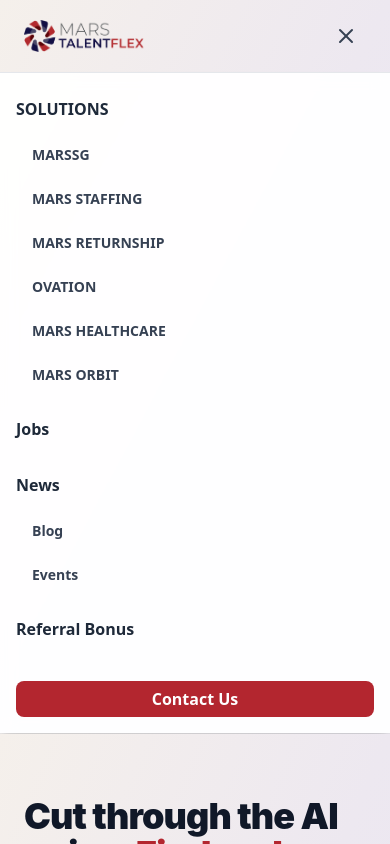
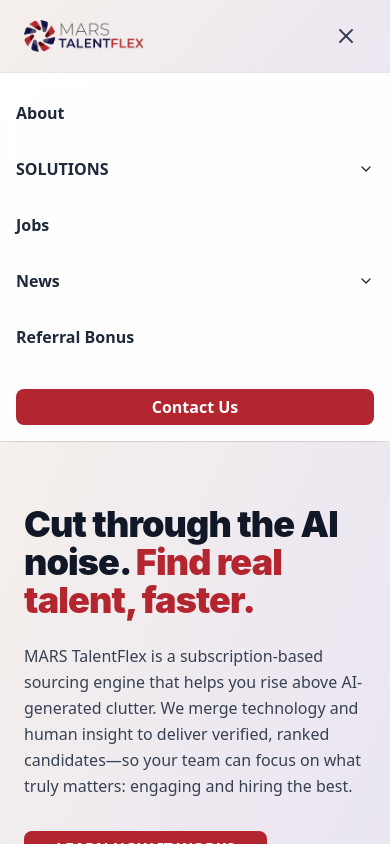
Before and after one commit to Nexuses/mars-page-new, a Next.js app: page / in a window 390 px wide. Both pictures are taken after a click on the button "Toggle menu". Shown: the top 844 px of the page. Built offline with nearby package versions, Linux system fonts and the light colour scheme.

Commit message:
Update navbar: unhide About link and make mobile dropdowns collapsible, reduce mobile spacing between logo carousel and trusted by section, increase pricing card icons size and add hover border effect

```diff
--- a/components/logo-carousel.tsx
+++ b/components/logo-carousel.tsx
@@ -54,7 +54,7 @@ export function LogoCarousel() {
   ]
 
   return (
-    <section className="pt-8 sm:pt-12 lg:pt-16 pb-0 bg-white overflow-hidden">
+    <section className="pt-0 sm:pt-12 lg:pt-16 pb-0 -mb-12 sm:mb-0 bg-white overflow-hidden">
       <div className="relative">
         {/* Gradient overlays for fade effect */}
         <div className="absolute left-0 top-0 bottom-0 w-16 sm:w-24 lg:w-32 bg-gradient-to-r from-white to-transparent z-10 pointer-events-none" />
--- a/components/navbar.tsx
+++ b/components/navbar.tsx
@@ -27,29 +27,9 @@ export function Navbar() {
         </Link>
 
           <div className="hidden items-center gap-8 lg:flex">
-            {/* About dropdown - hidden but kept for future use */}
-            {/* <div
-              className="relative"
-              onMouseEnter={() => setOpenDropdown('about')}
-              onMouseLeave={() => setOpenDropdown(null)}
-            >
-              <button className="flex items-center gap-1 text-base font-bold text-gray-800 transition-colors duration-200 hover:text-[#B3262F] py-2">
-                About <ChevronDown size={16} />
-              </button>
-              {openDropdown === 'about' && (
-                <div
-                  className="absolute left-0 top-full pt-2 w-48 z-50"
-                  onMouseEnter={() => setOpenDropdown('about')}
-                  onMouseLeave={() => setOpenDropdown(null)}
-                >
-                  <div className="bg-white rounded-md shadow-lg py-2">
-                    <Link href="https://marssg.com/diversity-mars/" target="_blank" className="block px-4 py-2 text-sm font-semibold text-gray-800 hover:bg-gray-100 hover:text-[#B3262F]">
-                      Diversity
+            <Link href="https://marssg.com/diversity-mars/" target="_blank" className="text-base font-bold text-gray-800 transition-colors duration-200 hover:text-[#B3262F] relative after:absolute after:bottom-[-4px] after:left-0 after:h-[2px] after:w-0 after:bg-[#B3262F] after:transition-all after:duration-300 hover:after:w-full">
+              About
             </Link>
-                  </div>
-                </div>
-              )}
-            </div> */}
 
             <div
               className="relative"
@@ -147,16 +127,20 @@ export function Navbar() {
       {isMenuOpen && (
         <div className="lg:hidden bg-white/95 backdrop-blur-sm border-t border-gray-200 shadow-lg">
           <div className="px-4 sm:px-6 py-4 sm:py-6 space-y-3 sm:space-y-4">
-            {/* About section - hidden but kept for future use */}
-            {/* <div className="space-y-2">
-              <div className="text-base font-bold text-gray-800 py-2">About</div>
-              <Link href="https://marssg.com/diversity-mars/" target="_blank" className="block pl-4 text-sm font-semibold text-gray-700 hover:text-[#B3262F] py-2" onClick={() => setIsMenuOpen(false)}>
-                Diversity
+            <Link href="https://marssg.com/diversity-mars/" target="_blank" className="block text-base font-bold text-gray-800 py-3 hover:text-[#B3262F]" onClick={() => setIsMenuOpen(false)}>
+              About
             </Link>
-            </div> */}
 
             <div className="space-y-2">
-              <div className="text-base font-bold text-gray-800 py-2">SOLUTIONS</div>
+              <button
+                onClick={() => setOpenDropdown(openDropdown === 'solutions' ? null : 'solutions')}
+                className="flex items-center justify-between w-full text-base font-bold text-gray-800 py-2"
+              >
+                <span>SOLUTIONS</span>
+                <ChevronDown size={16} className={`transition-transform duration-200 ${openDropdown === 'solutions' ? 'rotate-180' : ''}`} />
+              </button>
+              {openDropdown === 'solutions' && (
+                <div className="space-y-2">
                   <Link href="https://marssg.com/" target="_blank" className="block pl-4 text-sm font-semibold text-gray-700 hover:text-[#B3262F] py-2" onClick={() => setIsMenuOpen(false)}>
                     MARSSG
                   </Link>
@@ -176,19 +160,31 @@ export function Navbar() {
                     MARS ORBIT
                   </Link>
                 </div>
+              )}
+            </div>
 
             <Link href="https://marssg.com/jobs/" target="_blank" className="block text-base font-bold text-gray-800 py-3 hover:text-[#B3262F]" onClick={() => setIsMenuOpen(false)}>
               Jobs
             </Link>
 
             <div className="space-y-2">
-              <div className="text-base font-bold text-gray-800 py-2">News</div>
+              <button
+                onClick={() => setOpenDropdown(openDropdown === 'news' ? null : 'news')}
+                className="flex items-center justify-between w-full text-base font-bold text-gray-800 py-2"
+              >
+                <span>News</span>
+                <ChevronDown size={16} className={`transition-transform duration-200 ${openDropdown === 'news' ? 'rotate-180' : ''}`} />
+              </button>
+              {openDropdown === 'news' && (
+                <div className="space-y-2">
                   <Link href="https://marssg.com/blog/" target="_blank" className="block pl-4 text-sm font-semibold text-gray-700 hover:text-[#B3262F] py-2" onClick={() => setIsMenuOpen(false)}>
                     Blog
                   </Link>
                   <Link href="https://marssg.com/events/" target="_blank" className="block pl-4 text-sm font-semibold text-gray-700 hover:text-[#B3262F] py-2" onClick={() => setIsMenuOpen(false)}>
                     Events
                   </Link>
+                </div>
+              )}
             </div>
 
             <Link href="https://marssg.com/referral-bonus/" target="_blank" className="block text-base font-bold text-gray-800 py-3 hover:text-[#B3262F]" onClick={() => setIsMenuOpen(false)}>
--- a/components/pricing-section.tsx
+++ b/components/pricing-section.tsx
@@ -24,12 +24,12 @@ export function PricingSection() {
         {/* Pricing Cards */}
         <div className="grid grid-cols-1 md:grid-cols-3 gap-6 sm:gap-8">
           {/* Card 1: MARS Lift-Off */}
-          <div className="bg-gray-50 rounded-lg shadow-md p-6 sm:p-8 flex flex-col">
+          <div className="bg-gray-50 rounded-lg shadow-md border-2 border-transparent hover:border-[#B3262F] transition-colors duration-300 p-6 sm:p-8 flex flex-col">
             <h3 className="text-xl sm:text-2xl font-bold text-gray-900 text-center mb-4">MARS LIFT-OFF</h3>
 
             {/* Card Icon */}
             <div className="flex justify-center mb-6">
-              <img src="/cards-icons/1.png" alt="MARS Lift-Off Icon" className="w-16 h-16 object-contain" />
+              <img src="/cards-icons/1.png" alt="MARS Lift-Off Icon" className="w-24 h-24 sm:w-28 sm:h-28 object-contain" />
             </div>
 
             {/* Price */}
@@ -80,12 +80,12 @@ export function PricingSection() {
           </div>
 
           {/* Card 2: MARS VELOCITY */}
-          <div className="bg-gray-50 rounded-lg shadow-md p-6 sm:p-8 flex flex-col">
+          <div className="bg-gray-50 rounded-lg shadow-md border-2 border-transparent hover:border-[#B3262F] transition-colors duration-300 p-6 sm:p-8 flex flex-col">
             <h3 className="text-xl sm:text-2xl font-bold text-gray-900 text-center mb-4">MARS VELOCITY</h3>
 
             {/* Card Icon */}
             <div className="flex justify-center mb-6">
-              <img src="/cards-icons/2.png" alt="MARS Velocity Icon" className="w-16 h-16 object-contain" />
+              <img src="/cards-icons/2.png" alt="MARS Velocity Icon" className="w-24 h-24 sm:w-28 sm:h-28 object-contain" />
             </div>
 
             {/* Price */}
@@ -139,12 +139,12 @@ export function PricingSection() {
           </div>
 
           {/* Card 3: MARS INFINITY */}
-          <div className="bg-gray-50 rounded-lg shadow-md p-6 sm:p-8 flex flex-col">
+          <div className="bg-gray-50 rounded-lg shadow-md border-2 border-transparent hover:border-[#B3262F] transition-colors duration-300 p-6 sm:p-8 flex flex-col">
             <h3 className="text-xl sm:text-2xl font-bold text-gray-900 text-center mb-4">MARS INFINITY</h3>
 
             {/* Card Icon */}
             <div className="flex justify-center mb-6">
-              <img src="/cards-icons/3.png" alt="MARS Infinity Icon" className="w-16 h-16 object-contain" />
+              <img src="/cards-icons/3.png" alt="MARS Infinity Icon" className="w-24 h-24 sm:w-28 sm:h-28 object-contain" />
             </div>
 
             {/* Price */}
--- a/components/trusted-by-section.tsx
+++ b/components/trusted-by-section.tsx
@@ -1,6 +1,6 @@
 export function TrustedBySection() {
   return (
-    <section className="pt-4 sm:pt-6 lg:pt-8 pb-12 sm:pb-16 lg:pb-20 bg-white">
+    <section className="pt-0 sm:pt-6 lg:pt-8 pb-0 sm:pb-16 lg:pb-20 -mt-8 sm:mt-0 bg-white">
       <div className="max-w-6xl mx-auto px-6 lg:px-12">
         <h2 className="text-2xl sm:text-3xl lg:text-4xl font-bold text-gray-900 text-center leading-tight">
           <span className="font-bold">Forward-Thinking Companies</span> Invest in Efficient Hiring Strategies, Cutting Through the AI Clutter to Interview Only the Best.
```
Lines whose indentation alone changed are shown as unchanged.
